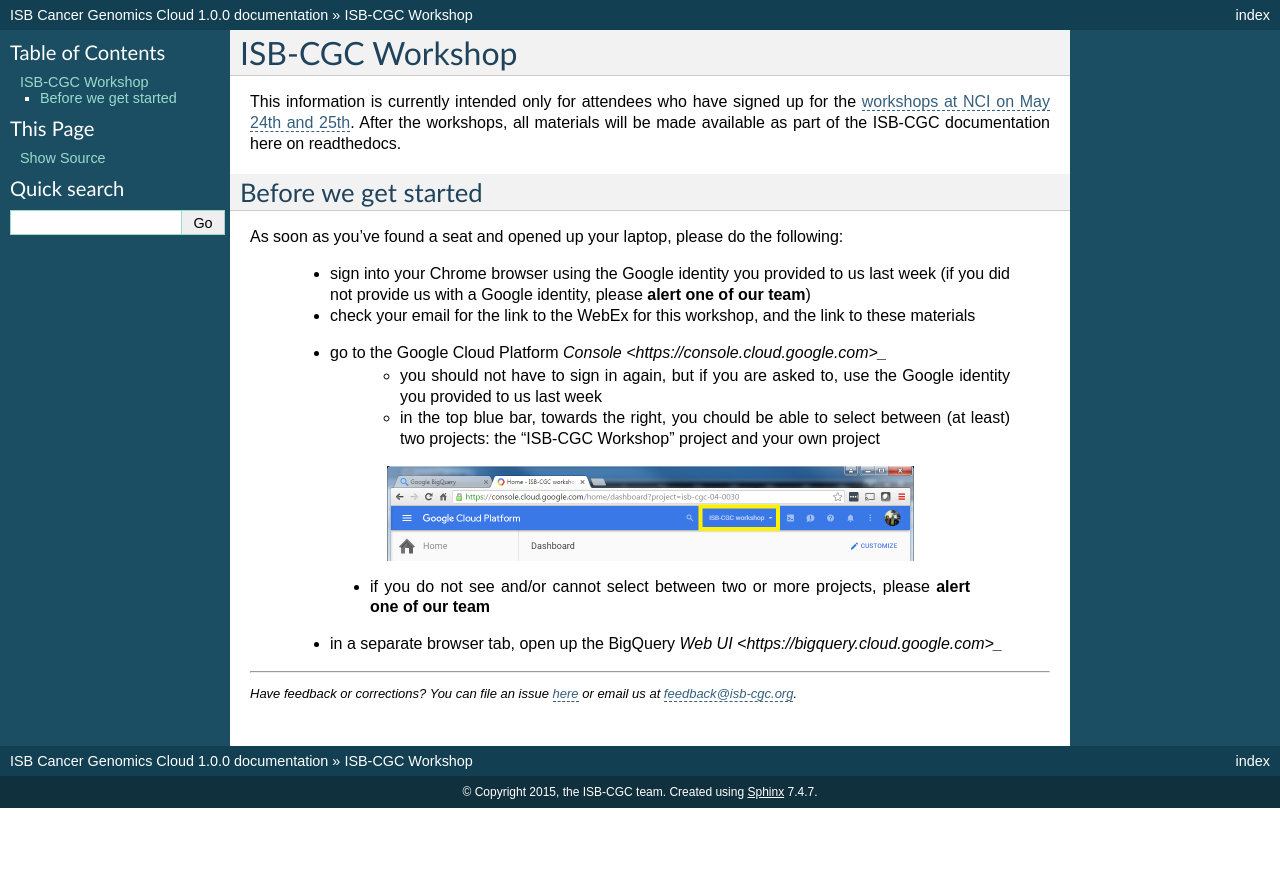
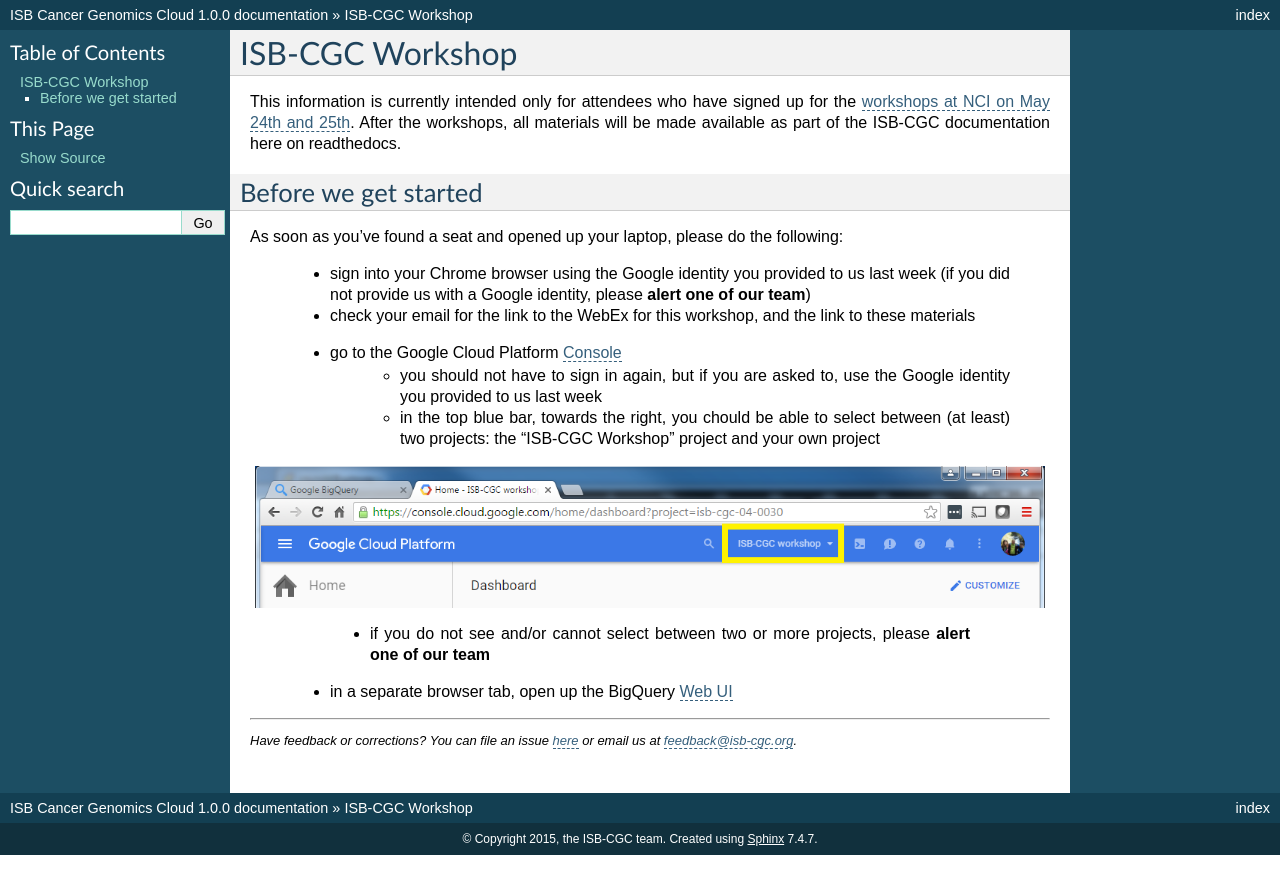
Before and after one commit to isb-cgc/readthedocs, a Sphinx documentation site: the page built from docs/source/sections/day_of_Workshop.rst, in a window 1280 px wide. Shown: the top 894 px of the page. Built offline with Sphinx 7.4.7, drawn with Linux system fonts in a browser that asks for light colours.

Commit message:
fixed links

```diff
--- a/docs/source/sections/day_of_Workshop.rst
+++ b/docs/source/sections/day_of_Workshop.rst
@@ -18,16 +18,16 @@
 
     * check your email for the link to the WebEx for this workshop, and the link to these materials
 
-    * go to the Google Cloud Platform `Console <https://console.cloud.google.com>_`
+    * go to the Google Cloud Platform `Console <https://console.cloud.google.com>`_
         + you should not have to sign in again, but if you are asked to, use the Google identity you provided to us last week
         + in the top blue bar, towards the right, you chould be able to select between (at least) two projects: the "ISB-CGC Workshop" project and your own project
 
 .. image:: console_top.png
-   :scale: 50
+   :scale: 75
    :align: center
 
 ..
 
         + if you do not see and/or cannot select between two or more projects, please **alert one of our team**
 
-    * in a separate browser tab, open up the BigQuery `Web UI <https://bigquery.cloud.google.com>_`
+    * in a separate browser tab, open up the BigQuery `Web UI <https://bigquery.cloud.google.com>`_
```
